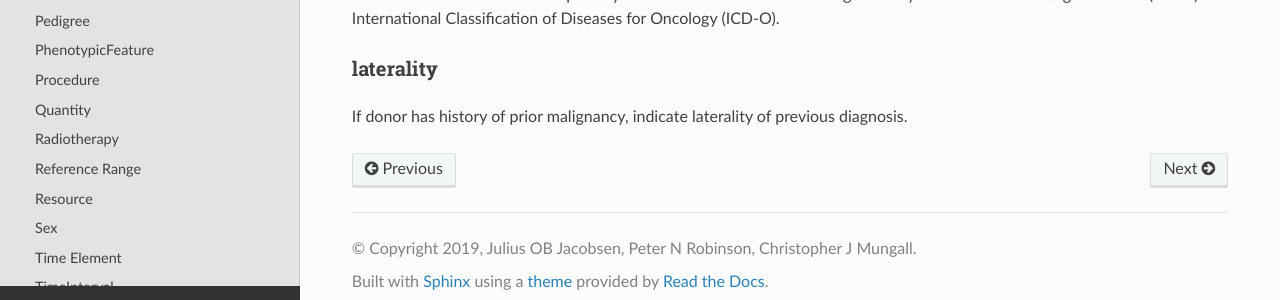
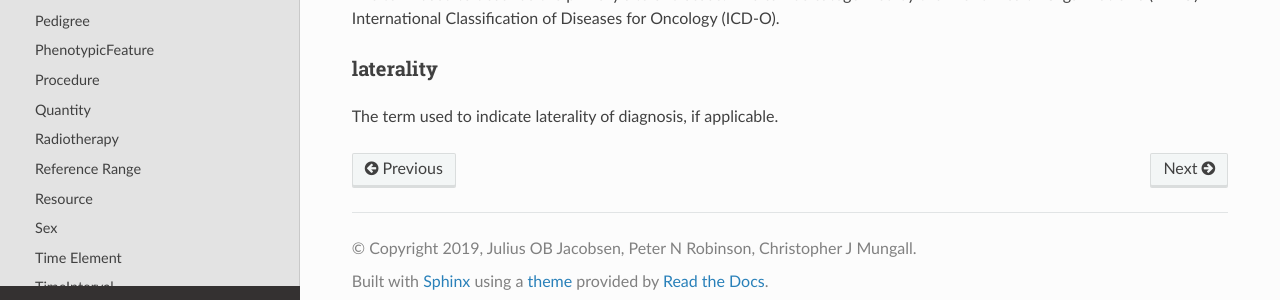
Before and after one commit to phenopackets/phenopacket-schema, a Sphinx documentation site: the page built from docs/disease.rst, in a window 1280 px wide and 900 px high, scrolled down 1539 px. Shown: the part 582-882 px from the top of the window. Built offline with Sphinx 7.4.7 and the Read the Docs theme 2.0.0, drawn with Linux system fonts in a browser that asks for light colours; pages that are not in the unit, such as notebooks, are missing from menus.

Commit message:
Update schema v2 graph diagram and svg Add MedicalAction.treatment_target Update Disease.laterality doc

```diff
--- a/docs/disease.rst
+++ b/docs/disease.rst
@@ -116,4 +116,4 @@ Health Organization's (WHO) International Classification of Diseases for Oncolog
 
 laterality
 ~~~~~~~~~~
-If donor has history of prior malignancy, indicate laterality of previous diagnosis.
+The term used to indicate laterality of diagnosis, if applicable.
```
Also changed, not shown: docs/graph/phenopacket-schema-v2.svg, 3 other files.
